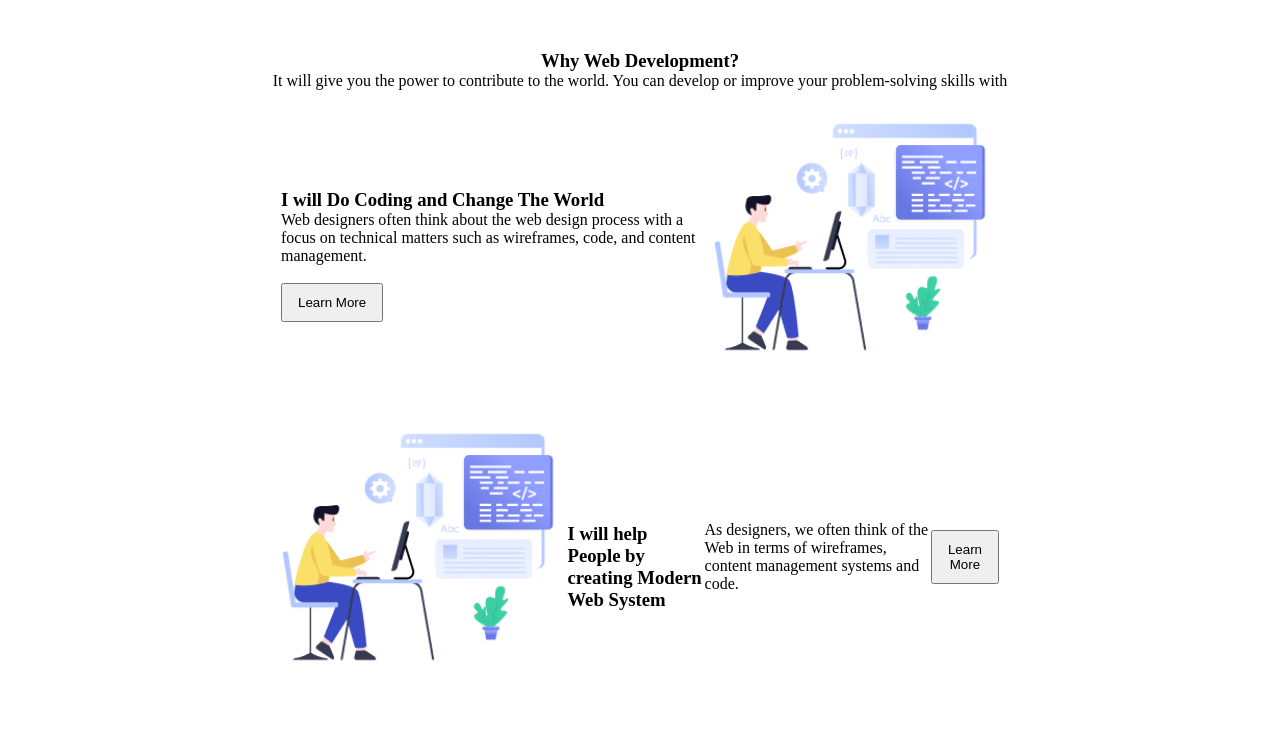
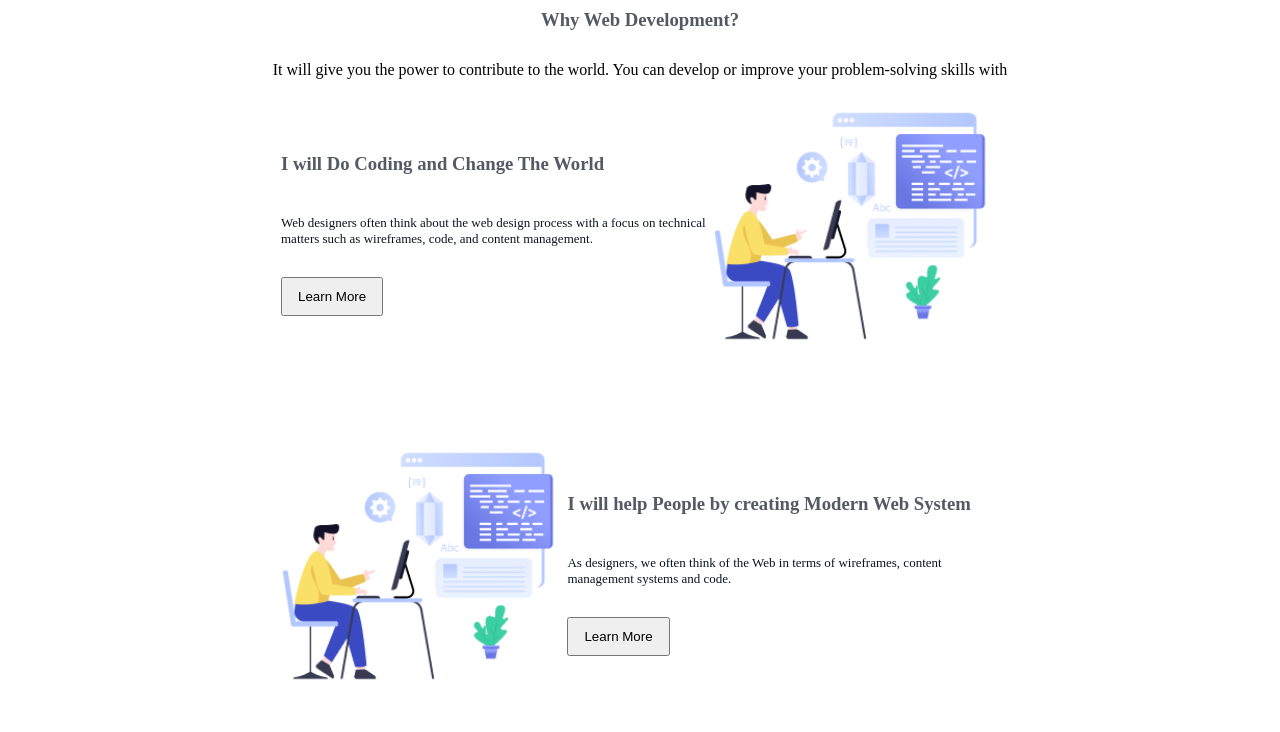
Before and after one commit to minhaj-uddin-arif-23/ten_1_assienment, a plain HTML site: page index.html in a window 1280 px wide. Shown: the part 756-1488 px from the top of the page. Drawn offline with Linux system fonts and the light colour scheme; a web font is replaced by a local one.

Commit message:
web development part complete

```diff
--- a/index.html
+++ b/index.html
@@ -8,10 +8,7 @@
 </head>
 <body>
     <header>
-        <nav class="nav-item">
-            <h3>Arif</h3>
-            <button class="nav-btn">Download Resume</button>
-        </nav>
+
         <section id="hero">
             <div class="hero-content">
                 <img class="img-position" src="asstes/Group.png" alt="">
@@ -20,7 +17,7 @@
                 <p class="description text-content">A software developer is the one who develop  any applications related to the domains like e-commerce, healtcare.</p>
                 </div>
                 <div class="btn-container">
-                    <a href="">  <button class="btn" style="cursor: pointer;">Contact with me</button></a>
+                    <a href="#end">  <button class="btn" style="cursor: pointer;">Contact with me</button></a>
 
                 </div>
             </div>
@@ -39,28 +36,30 @@
                     <div class="second-content">
                         <h3>I will Do Coding and Change The World</h3>
                         <p>Web designers often think about the web design process with a focus on technical matters such as wireframes, code, and content management.</p>
-                        <br>
+
                         <a href=""><button class="card-btn">Learn More</button></a>
                     </div>
 
                         <img class="imoge" src="/asstes/Layer_1.png" alt="">
                 </div>
                 <div class="second-container">
+                    <img class="imoge" src="/asstes/Layer_1.png" alt="">
+
                     <div class="second-content">
-                        <img class="imoge" src="/asstes/Layer_1.png" alt="">
 
 
-                    </div>
+
                     <h3>I will help People by creating Modern Web System</h3>
-                    <p>As designers, we often think of the Web in terms of wireframes, content management systems and code.</p><br><br>
+                    <p>As designers, we often think of the Web in terms of wireframes, content management systems and code.</p>
                     <a href=""><button class="card-btn">Learn More</button></a>
+                </div>
 
                 </div>
                 <div class="second-container">
                     <div class="second-content">
                         <h3>I will Do Coding and Change The World</h3>
                         <p>If you’re bored or in desperate need of some entertainment, you could also build your own game, or whatever you think is fun!.</p>
-                        <br>
+
                         <a href=""><button class="card-btn">Learn More</button></a>
                     </div>
 
@@ -154,7 +153,7 @@
                 </div>
              </section>
 
-               <section class="end">
+               <section id="end">
 
                     <h3>An Open Commitment by Awlad Hossain</h3>
 
--- a/styles/style.css
+++ b/styles/style.css
@@ -9,6 +9,11 @@ body{
     font-family: Azeret Mono;
 }
 /* banner content */
+
+
+
+
+
 #hero{
     max-width:1440px;
     height:615px;
@@ -149,18 +154,25 @@ margin-top: 100px;
     width: 1140px;
     height: 1000pxpx;
     margin-top: 50px;
+
     /* padding: 10px 20px; */
 
 }
 #card-box .container{
-    margin-top:20px ;
+    margin-top:25px ;
+
+    /* padding: 10px 20px; */
 }
 #card-box .card-btn{
     padding: 10px 15px;
     cursor: pointer;
+
+
 }
 #card-box .real-container .sec-title{
     margin-top: 20px;
+    margin-bottom: 30px;
+
 }
  #card-box .second-container{
     display: flex;
@@ -169,13 +181,24 @@ margin-top: 100px;
     padding: 30px 40px;
     width: 70%;
     margin:0 auto;
+    margin-bottom: 30px;
+
     /* border: 2px solid red; */
  }
  #card-box .second-container .imoge{
     height: 250px;
+
  }
- #card-box .second-container h3{
-    margin-top: 20px;
+ #card-box .second-container  p {
+    margin-bottom: 30px;
+    /* padding: 10px 20px; */
+    color: rgb(13, 19, 33);
+    font-size: 13px;
+    font-weight: 400;
+ }
+ #card-box h3 {
+    margin-bottom: 40px;
+    color: rgba(13, 19, 33, 0.7);
  }
 
 
@@ -282,7 +305,7 @@ margin-top: 100px;
 }
 
 /*  end  about style */
-.end{
+#end{
     background-color: #F7F8F8;
     display: flex;
     justify-content: space-between;
```
